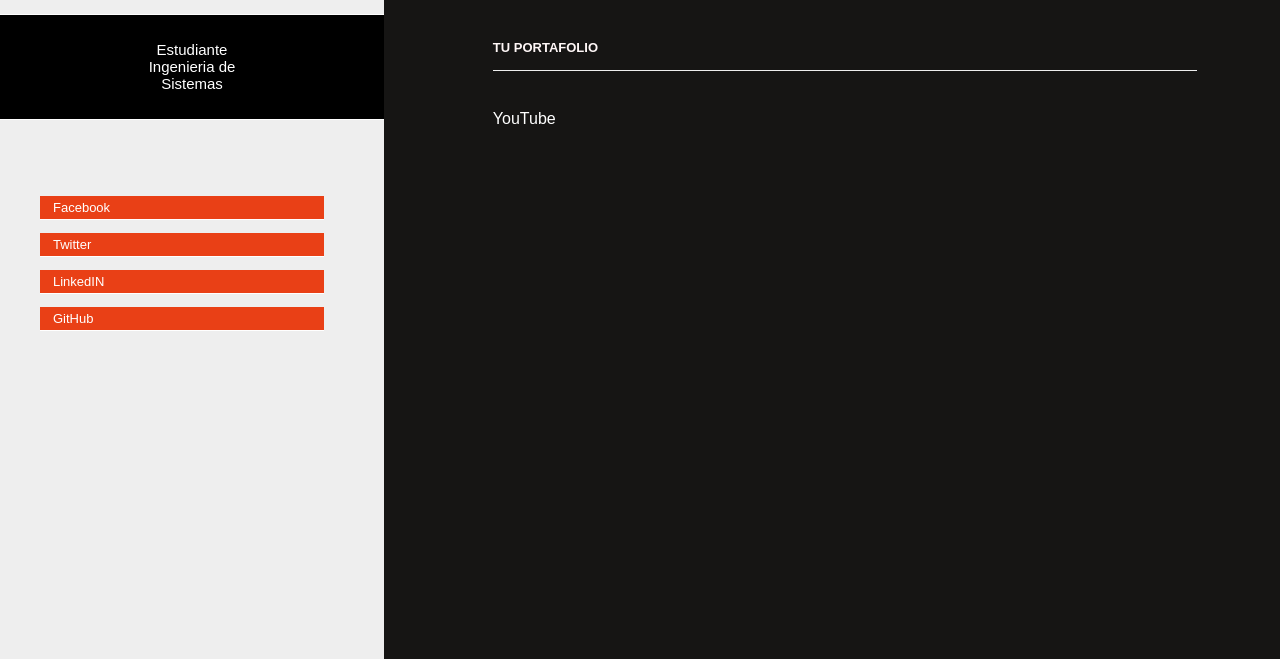
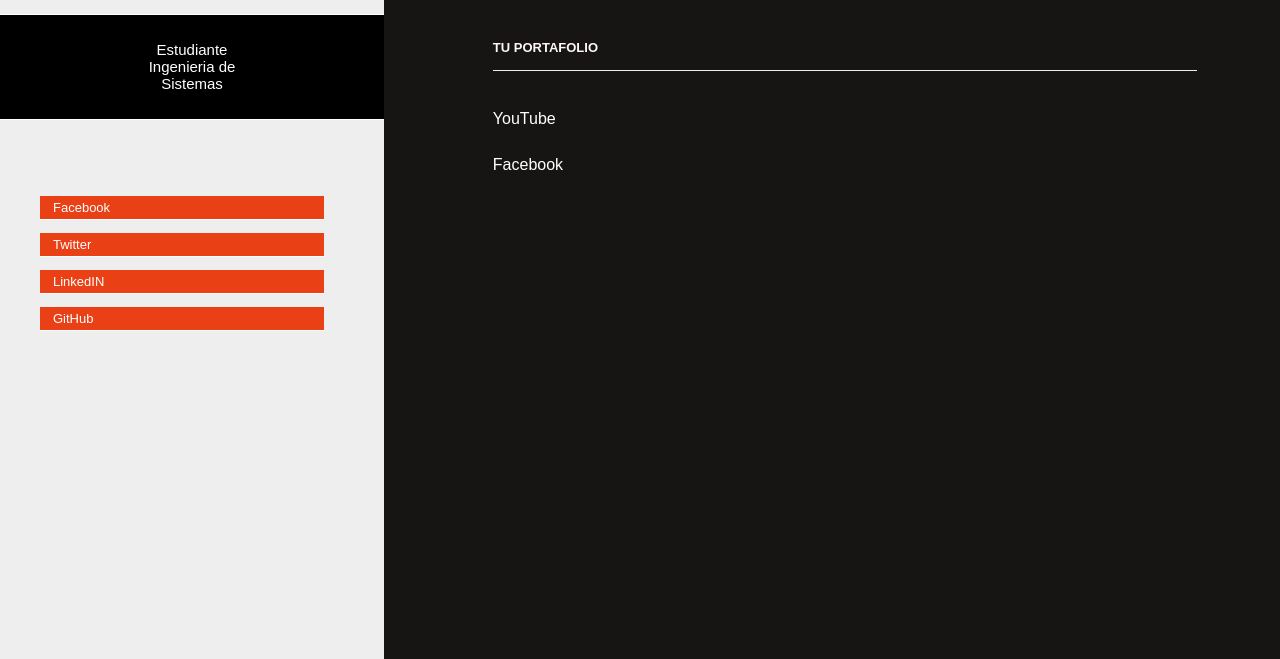
Before and after one commit to V4roah/Mi-proyecto, a plain HTML site: page index.html in a window 1280 px wide. Shown: the part 141-800 px from the top of the page. Drawn offline with Linux system fonts and the light colour scheme.

Commit message:
agrego facebook en el portafolio

```diff
--- a/index.html
+++ b/index.html
@@ -80,6 +80,7 @@
       <!-- 5º Commit - Tu portafolio -->
       <h3>Tu portafolio</h3>
       <a href="http://Youtube.com"><p>YouTube</p></a>
+      <a href="http://Facebook.com"><p>Facebook</p></a>
 
     </div>
   </div>
```
